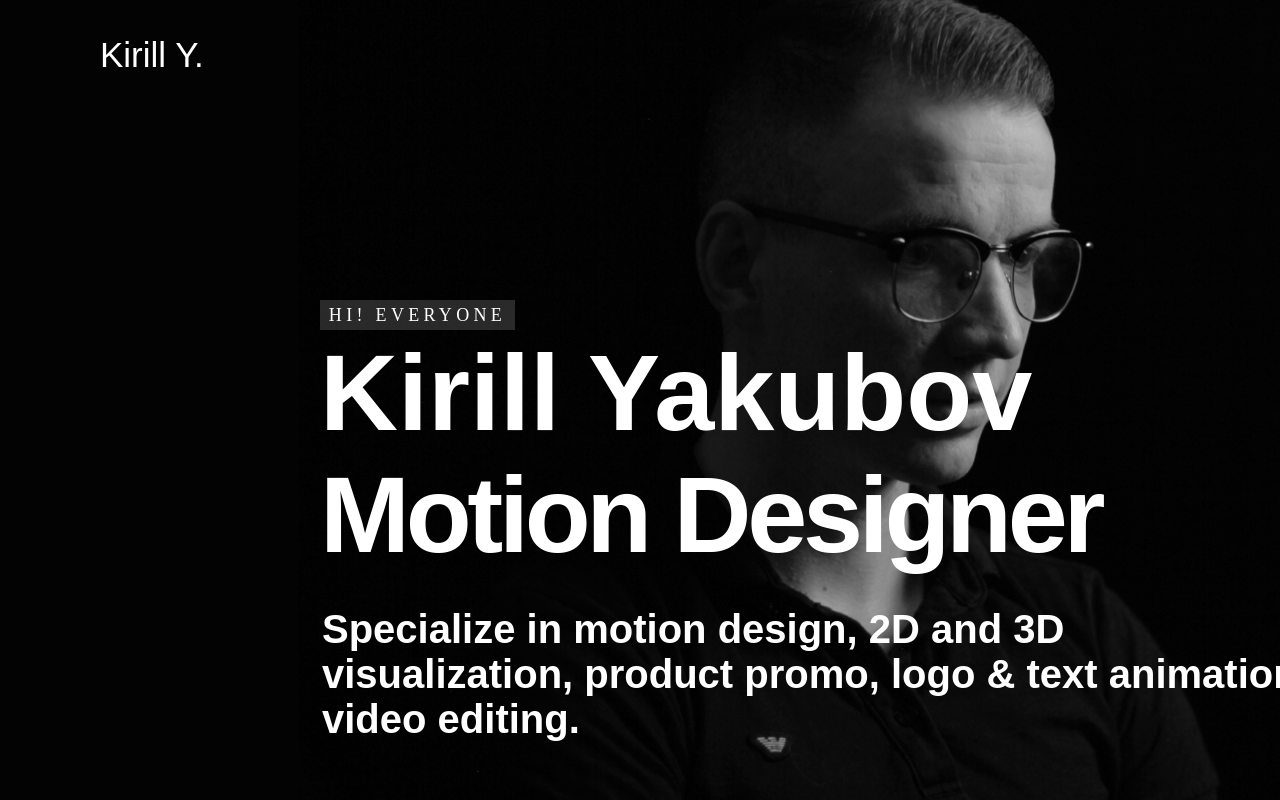
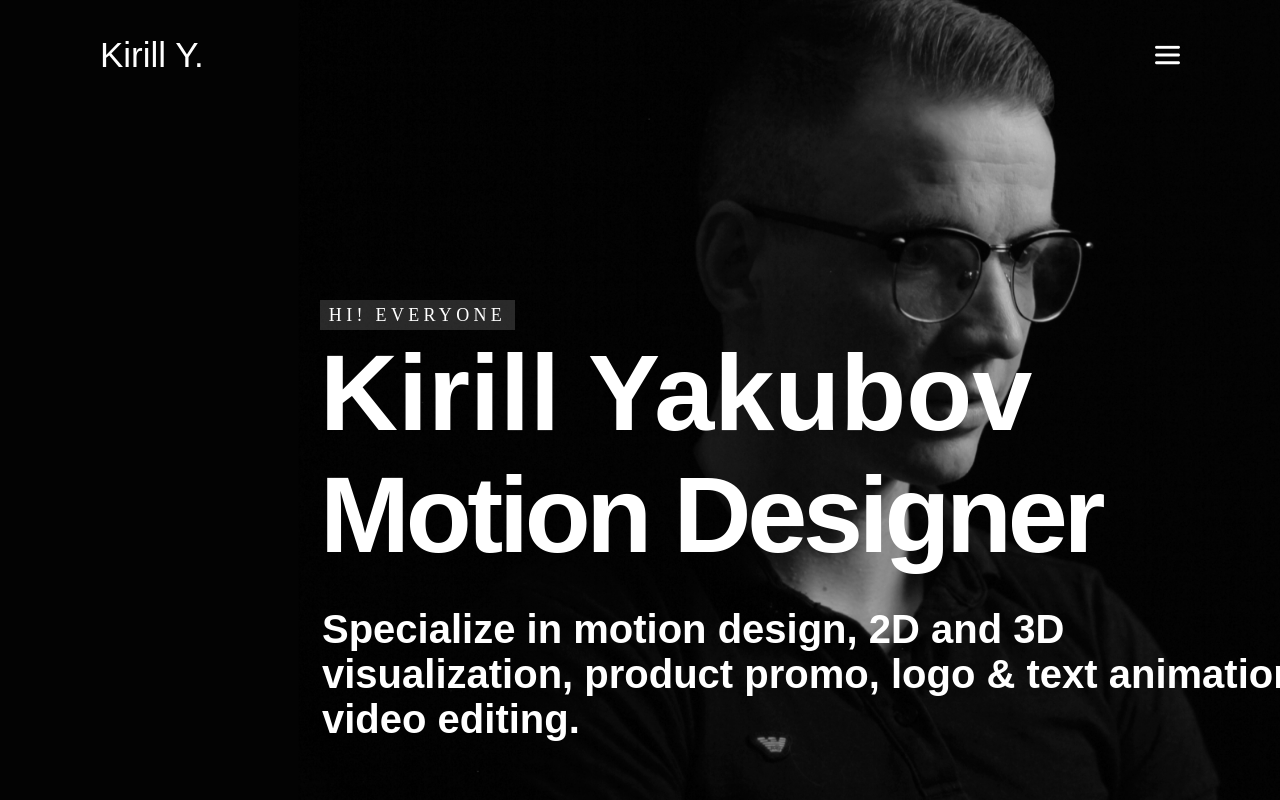
Before and after one commit to yevhenkr/portfolio_kirill, a React app: page / in a window 1280 px wide. Shown: the top 800 px of the page. Built offline with nearby package versions, Linux system fonts and the light colour scheme; some icons are missing; the HTML template or start-up script is replaced by a standard one.

Commit message:
fix: burger icon

```diff
--- /dev/null
+++ b/src/assets/icons/burgerIcon.tsx
@@ -0,0 +1,14 @@
+import * as React from "react"
+import { SVGProps, memo } from "react"
+const SvgComponent = (props: SVGProps<SVGSVGElement>) => (
+    <svg
+        width={25} height={19} viewBox="0 0 25 19" fill="none" xmlns="http://www.w3.org/2000/svg"
+        {...props}
+    >
+        <path fillRule="evenodd" clipRule="evenodd"
+              d="M1.5625 18.875H23.4375C24.3 18.875 25 18.175 25 17.3125C25 16.45 24.3 15.75 23.4375 15.75H1.5625C0.7 15.75 0 16.45 0 17.3125C0 18.175 0.7 18.875 1.5625 18.875ZM1.5625 11.0625H23.4375C24.3 11.0625 25 10.3625 25 9.5C25 8.6375 24.3 7.9375 23.4375 7.9375H1.5625C0.7 7.9375 0 8.6375 0 9.5C0 10.3625 0.7 11.0625 1.5625 11.0625ZM1.5625 3.25H23.4375C24.3 3.25 25 2.55 25 1.6875C25 0.825 24.3 0.125 23.4375 0.125H1.5625C0.7 0.125 0 0.825 0 1.6875C0 2.55 0.7 3.25 1.5625 3.25Z"
+              fill={props.color}/>
+
+    </svg>
+)
+export const BurgerIcon = memo(SvgComponent)
--- a/src/common/layout/header/Header.tsx
+++ b/src/common/layout/header/Header.tsx
@@ -3,7 +3,7 @@ import styled from "styled-components";
 import {FlexWrapper} from '../../ui/flefWrapper/FlexWrapper';
 import {HeaderMenu} from "./headerMenu/HeaderMenu";
 import {myTheme} from "../../../../src/styles/Theme.styled";
-import {BurgerIcon} from "../../../assets/icons/burgerIcon";
+import {BurgerIcon} from "../../../assets/icons/burgerIcon.tsx";
 
 
 export const Header = () => {
```
